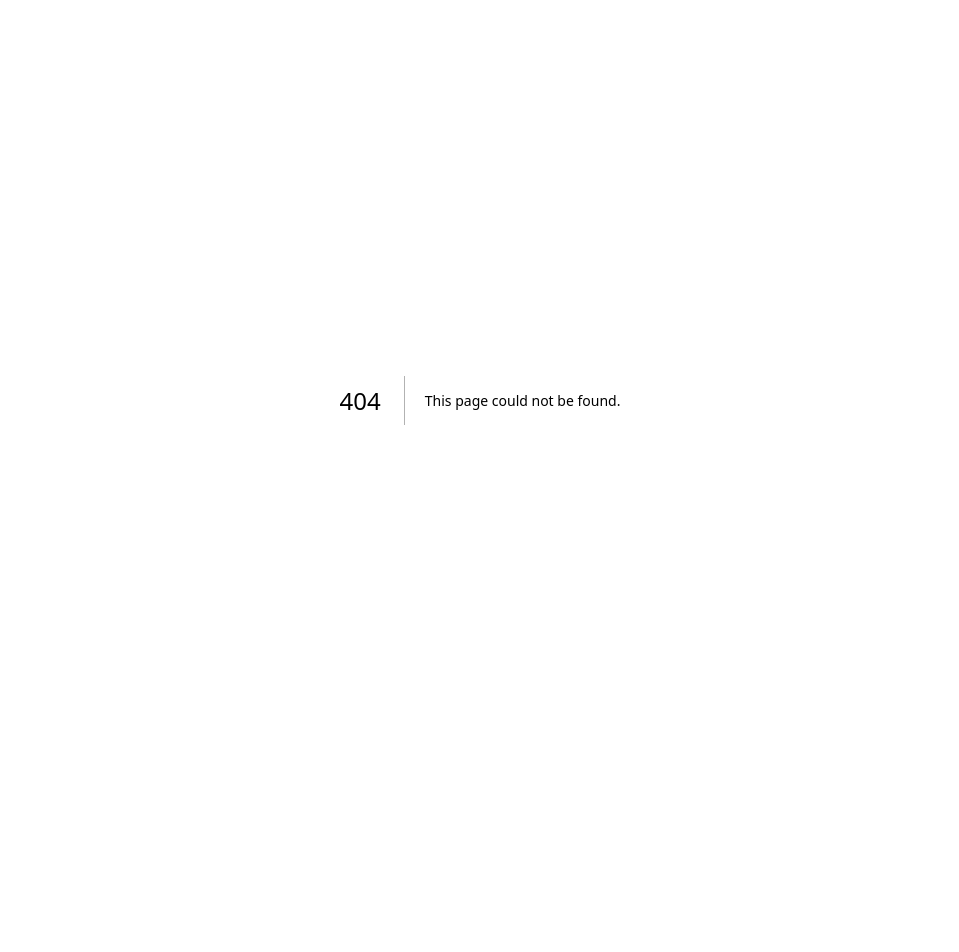
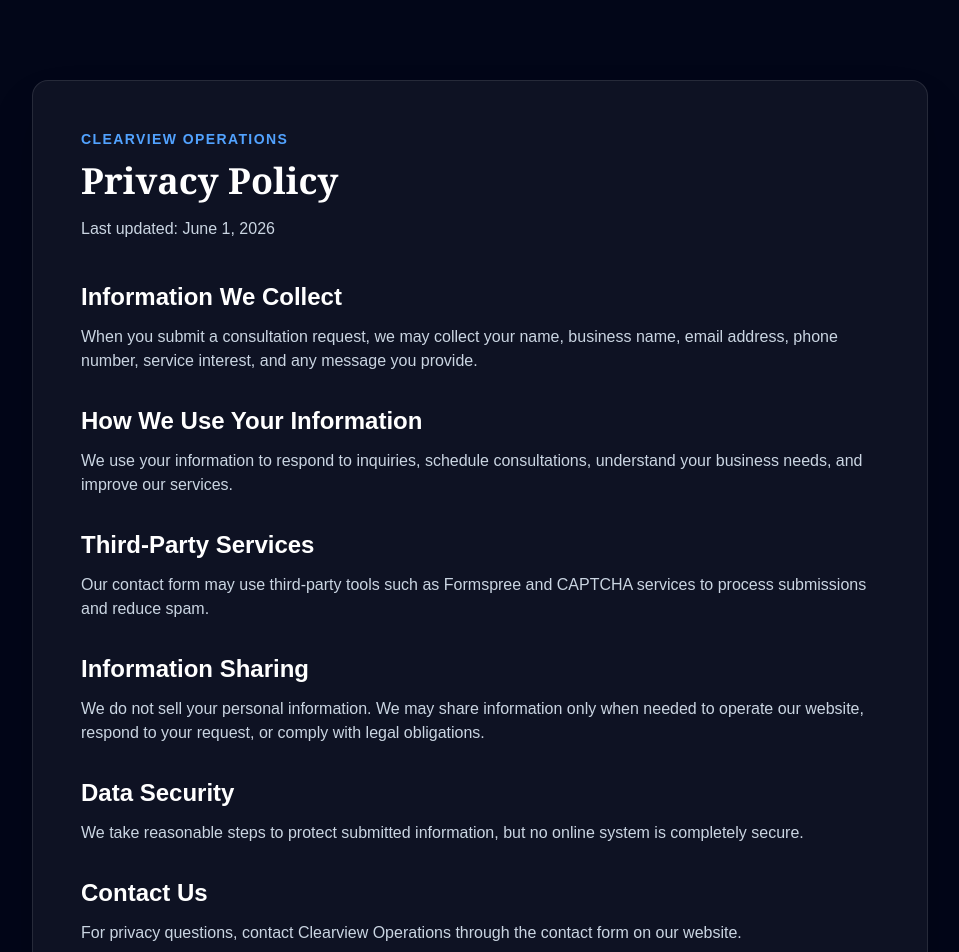
Before and after one commit to Mickey-Bancie/clearview-operations, a Next.js app: page /privacy-policy in a window 1280 px wide. Before the commit this address had no page. Shown: the top 952 px of the page, without its empty margins (160-1119 px from the left). Before the commit the page ends 800 px from the top, so only its background shows below. Built offline with nearby package versions, Linux system fonts and the light colour scheme.

Commit message:
Added privacy policy page and footer link

```diff
--- a/app/page.tsx
+++ b/app/page.tsx
@@ -1,4 +1,6 @@
 "use client";
+
+import NextLink from "next/link";
 
 import React, { useState } from "react";
 import { motion } from "framer-motion";
@@ -19,6 +21,7 @@ import {
   Star,
   Menu,
   X,
+  Link,
 } from "lucide-react";
 
 const logoSrc = "/logo.png";
@@ -482,6 +485,11 @@ export default function ClearviewOperationsHomepage() {
     name="_redirect"
     value="https://clearviewops.tech/#contact"
   />
+  <input
+  type="hidden"
+  name="_next"
+  value="https://clearviewops.tech/#contact"
+/>
   <h3 className="font-serif text-3xl font-black text-slate-800">
     Request a Free Consultation
   </h3>
@@ -600,6 +608,14 @@ export default function ClearviewOperationsHomepage() {
             <a href="#about">About</a>
             <a href="#results">Results</a>
             <a href="#contact">Contact</a>
+
+            <NextLink
+        href="/privacy-policy"
+        className="text-sm text-slate-400 transition hover:text-white"
+      >
+        Privacy Policy
+      </NextLink>
+
           </div>
         </div>
         <div className="mx-auto mt-6 max-w-7xl text-xs text-slate-600">© 2026 Aura Global Holdings, LLC. All rights reserved.</div>
--- /dev/null
+++ b/app/privacy-policy/page.tsx
@@ -0,0 +1,72 @@
+import Link from "next/link";
+
+export default function PrivacyPolicyPage() {
+  return (
+    <main className="min-h-screen bg-slate-950 px-6 py-20 text-white">
+      <div className="mx-auto max-w-4xl rounded-2xl border border-white/10 bg-white/5 p-8 shadow-2xl md:p-12">
+        <p className="text-sm font-black uppercase tracking-widest text-blue-400">
+          Clearview Operations
+        </p>
+
+        <h1 className="mt-3 font-serif text-4xl font-black">
+          Privacy Policy
+        </h1>
+
+        <p className="mt-4 text-slate-300">
+          Last updated: June 1, 2026
+        </p>
+
+        <div className="mt-10 space-y-8 text-slate-300">
+          <section>
+            <h2 className="text-2xl font-black text-white">Information We Collect</h2>
+            <p className="mt-3">
+              When you submit a consultation request, we may collect your name, business name, email address, phone number, service interest, and any message you provide.
+            </p>
+          </section>
+
+          <section>
+            <h2 className="text-2xl font-black text-white">How We Use Your Information</h2>
+            <p className="mt-3">
+              We use your information to respond to inquiries, schedule consultations, understand your business needs, and improve our services.
+            </p>
+          </section>
+
+          <section>
+            <h2 className="text-2xl font-black text-white">Third-Party Services</h2>
+            <p className="mt-3">
+              Our contact form may use third-party tools such as Formspree and CAPTCHA services to process submissions and reduce spam.
+            </p>
+          </section>
+
+          <section>
+            <h2 className="text-2xl font-black text-white">Information Sharing</h2>
+            <p className="mt-3">
+              We do not sell your personal information. We may share information only when needed to operate our website, respond to your request, or comply with legal obligations.
+            </p>
+          </section>
+
+          <section>
+            <h2 className="text-2xl font-black text-white">Data Security</h2>
+            <p className="mt-3">
+              We take reasonable steps to protect submitted information, but no online system is completely secure.
+            </p>
+          </section>
+
+          <section>
+            <h2 className="text-2xl font-black text-white">Contact Us</h2>
+            <p className="mt-3">
+              For privacy questions, contact Clearview Operations through the contact form on our website.
+            </p>
+          </section>
+        </div>
+
+        <Link
+          href="/"
+          className="mt-10 inline-block rounded-md bg-blue-600 px-6 py-3 font-black text-white transition hover:bg-blue-500"
+        >
+          Back to Home
+        </Link>
+      </div>
+    </main>
+  );
+}
```
